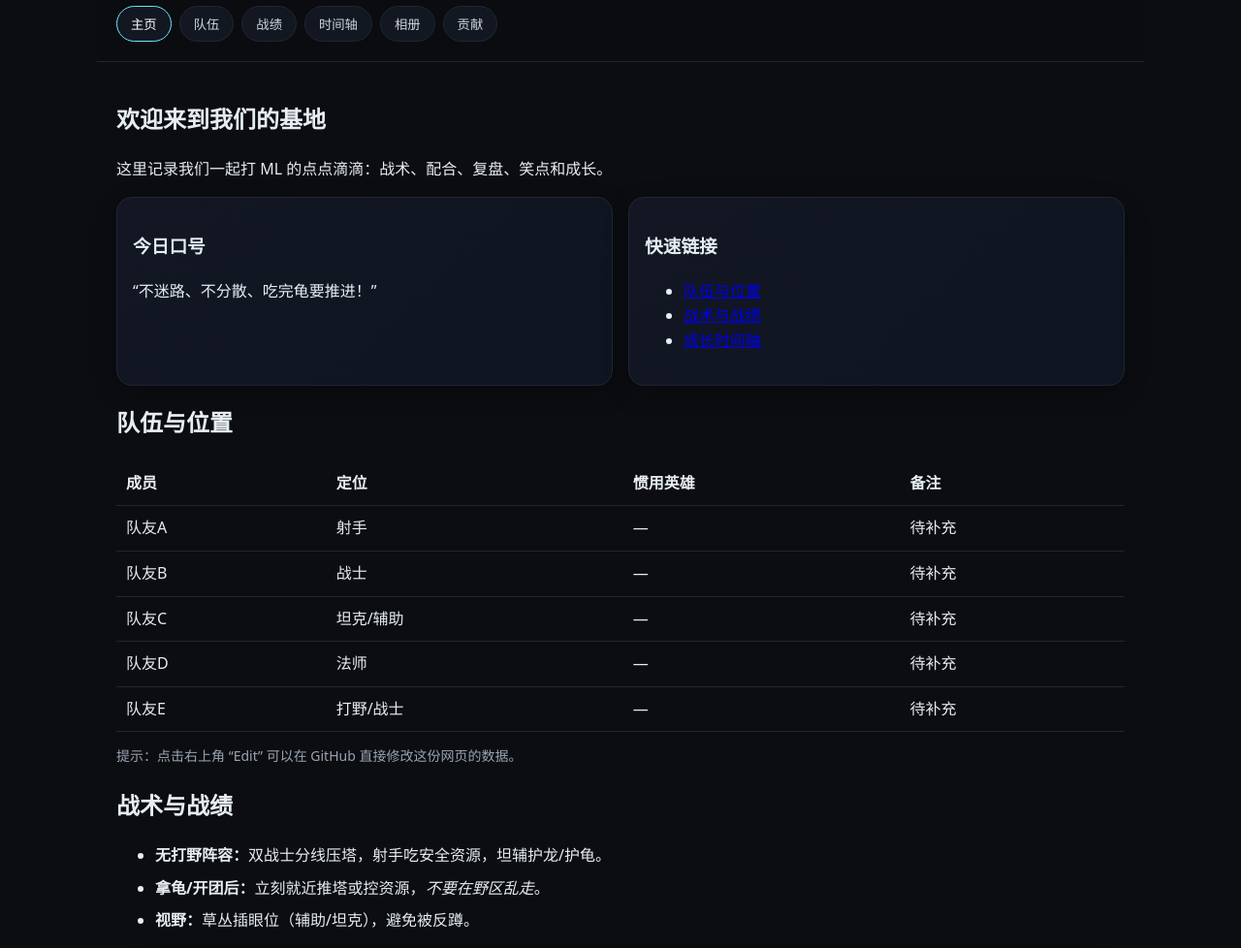
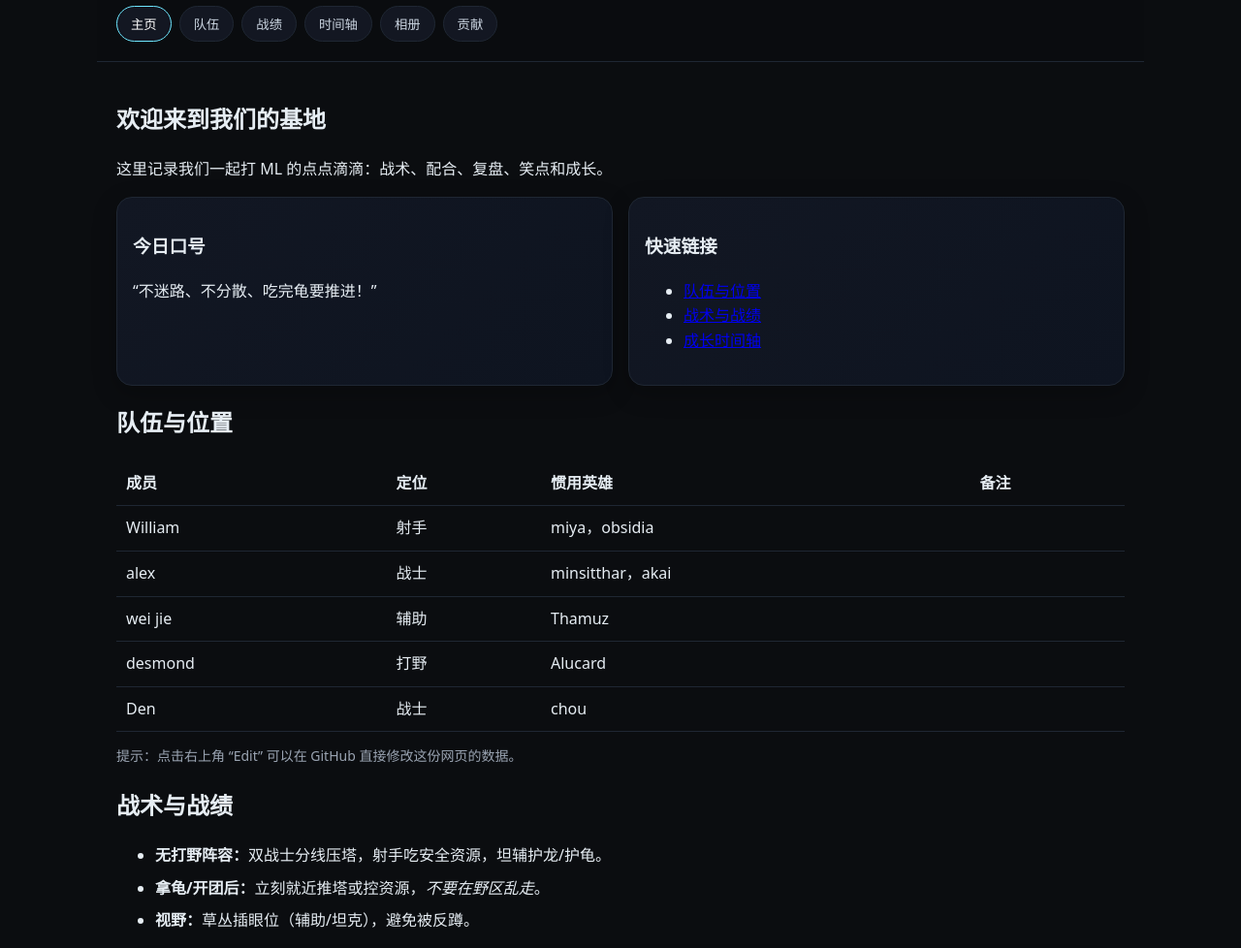
Before and after one commit to liewwayjian/ml-team, a plain HTML site: page index.html in a window 1280 px wide. Shown: the part 82-1060 px from the top of the page at 97% size. Drawn offline with Linux system fonts and the light colour scheme.

Commit message:
Update index.html

```diff
--- a/index.html
+++ b/index.html
@@ -46,13 +46,14 @@
       <h2>队伍与位置</h2>
       <table class="table">
         <thead><tr><th>成员</th><th>定位</th><th>惯用英雄</th><th>备注</th></tr></thead>
-        <tbody>
-          <tr><td>队友A</td><td>射手</td><td>—</td><td>待补充</td></tr>
-          <tr><td>队友B</td><td>战士</td><td>—</td><td>待补充</td></tr>
-          <tr><td>队友C</td><td>坦克/辅助</td><td>—</td><td>待补充</td></tr>
-          <tr><td>队友D</td><td>法师</td><td>—</td><td>待补充</td></tr>
-          <tr><td>队友E</td><td>打野/战士</td><td>—</td><td>待补充</td></tr>
-        </tbody>
+       <tbody>
+          <tr><td>William</td><td>射手</td><td>miya，obsidia</td><td></td></tr>
+          <tr><td>alex</td><td>战士</td><td>minsitthar，akai</td><td></td></tr>
+          <tr><td>wei jie</td><td>辅助</td><td>Thamuz</td><td></td></tr>
+          <tr><td>desmond</td><td>打野</td><td>Alucard</td><td></td></tr>
+          <tr><td>Den</td><td>战士</td><td>chou</td><td></td></tr>
+      </tbody>
+
       </table>
       <p class="hint">提示：点击右上角 “Edit” 可以在 GitHub 直接修改这份网页的数据。</p>
     </section>
```
